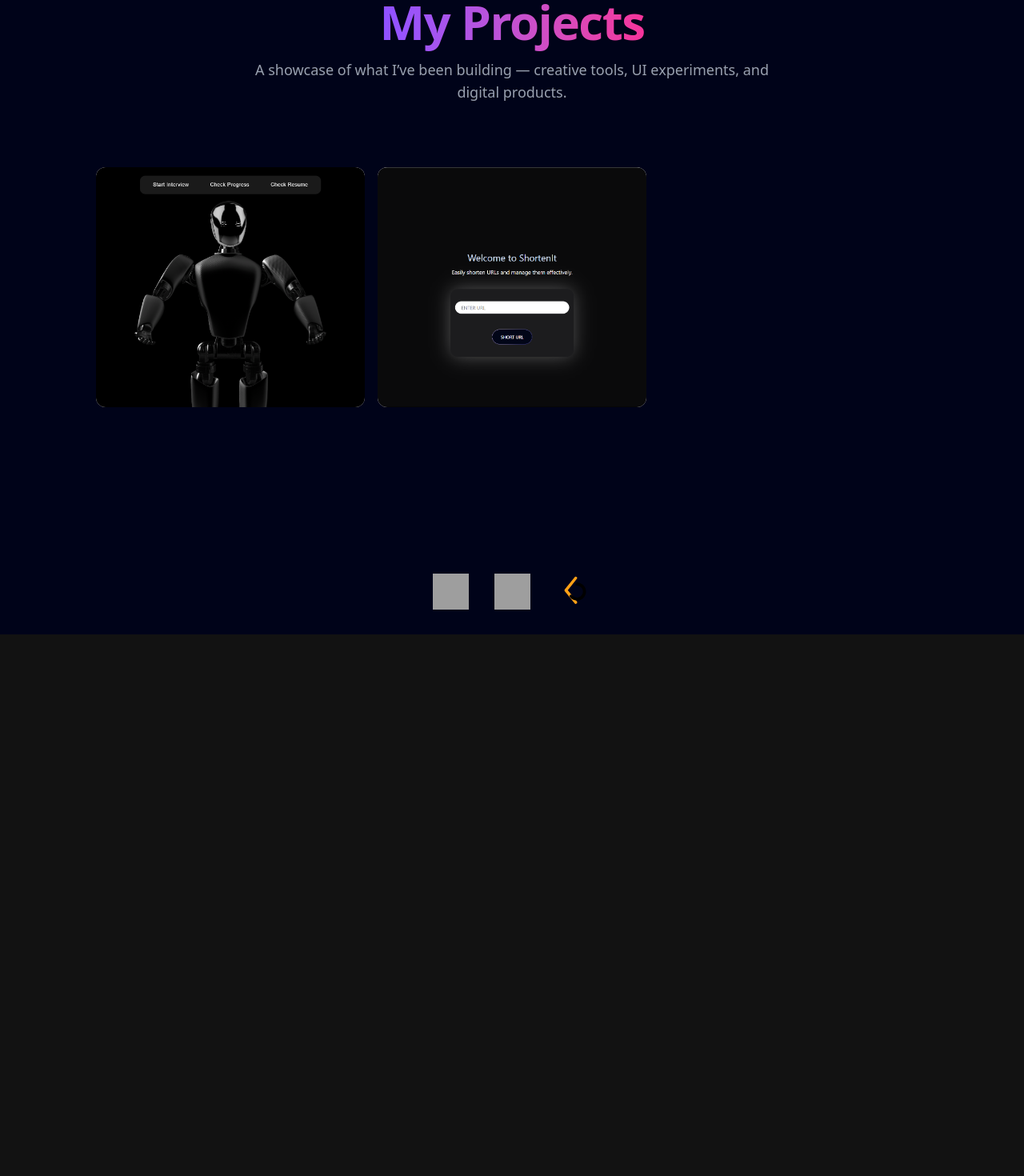
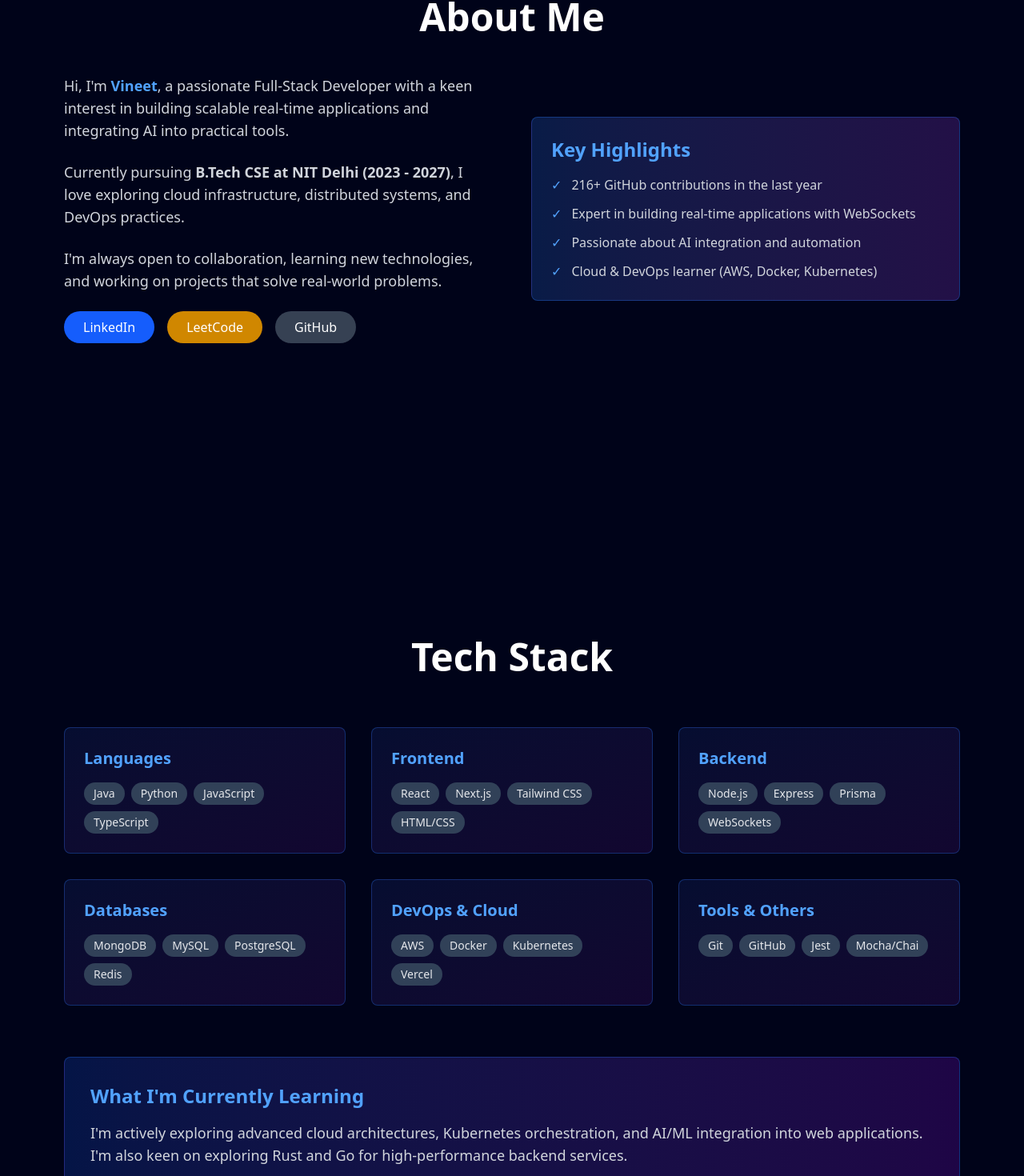
Before and after one commit to vineetj12/portfolio, a Next.js app: page / in a window 1280 px wide. Shown: the part 951-2421 px from the top of the page at 80% size. Before the commit the page ends 1744 px from the top, so only its background shows below. Built offline with nearby package versions, Linux system fonts and the light colour scheme; grey boxes are pictures that could not be loaded.

Commit message:
added _resuma part and add some more information

```diff
--- a/app/page.tsx
+++ b/app/page.tsx
@@ -1,4 +1,6 @@
 import Hero from "@/component/Hero";
+import About from "@/component/About";
+import TechStack from "@/component/TechStack";
 import Project from "@/component/Project";
 import Contectme from "@/component/ui/Contectme";
 export default function Home() {
@@ -6,6 +8,8 @@ export default function Home() {
    <main className="relative bg-black-100 flex justify-center items-center flex-col overflow-hidden mx-auto sm:px-10 px-5">
     <div className="max-w-7xl w-full">
       <Hero />
+      <About />
+      <TechStack />
       <Project />
       <Contectme/>
     </div>
--- /dev/null
+++ b/component/About.tsx
@@ -0,0 +1,65 @@
+import React from 'react'
+
+const About = () => {
+  return (
+    <div id="about" className="min-h-screen bg-black-100 p-10 py-20">
+      <div className="max-w-7xl mx-auto">
+        <h2 className="text-4xl md:text-5xl font-bold mb-12 text-center">About Me</h2>
+
+        <div className="grid grid-cols-1 md:grid-cols-2 gap-12 items-center">
+          <div>
+            <p className="text-lg text-gray-300 mb-6">
+              Hi, I'm <span className="text-blue-400 font-bold">Vineet</span>, a passionate Full-Stack Developer with a keen interest in building scalable real-time applications and integrating AI into practical tools.
+            </p>
+
+            <p className="text-lg text-gray-300 mb-6">
+              Currently pursuing <span className="font-semibold">B.Tech CSE at NIT Delhi (2023 - 2027)</span>, I love exploring cloud infrastructure, distributed systems, and DevOps practices.
+            </p>
+
+            <p className="text-lg text-gray-300 mb-6">
+              I'm always open to collaboration, learning new technologies, and working on projects that solve real-world problems.
+            </p>
+
+            <div className="flex gap-4 flex-wrap">
+              <a href="https://www.linkedin.com/in/vineet0123" target="_blank" rel="noopener noreferrer" className="px-6 py-2 bg-blue-600 hover:bg-blue-700 rounded-full text-white transition">
+                LinkedIn
+              </a>
+              <a href="https://leetcode.com/u/01234vineet/" target="_blank" rel="noopener noreferrer" className="px-6 py-2 bg-yellow-600 hover:bg-yellow-700 rounded-full text-white transition">
+                LeetCode
+              </a>
+              <a href="https://github.com/vineetj12" target="_blank" rel="noopener noreferrer" className="px-6 py-2 bg-gray-700 hover:bg-gray-800 rounded-full text-white transition">
+                GitHub
+              </a>
+            </div>
+          </div>
+
+          <div className="space-y-4">
+            <div className="bg-gradient-to-r from-blue-500/20 to-purple-500/20 p-6 rounded-lg border border-blue-500/30">
+              <h3 className="text-2xl font-bold mb-4 text-blue-400">Key Highlights</h3>
+              <ul className="space-y-3 text-gray-300">
+                <li className="flex items-center gap-3">
+                  <span className="text-blue-400">✓</span>
+                  <span>216+ GitHub contributions in the last year</span>
+                </li>
+                <li className="flex items-center gap-3">
+                  <span className="text-blue-400">✓</span>
+                  <span>Expert in building real-time applications with WebSockets</span>
+                </li>
+                <li className="flex items-center gap-3">
+                  <span className="text-blue-400">✓</span>
+                  <span>Passionate about AI integration and automation</span>
+                </li>
+                <li className="flex items-center gap-3">
+                  <span className="text-blue-400">✓</span>
+                  <span>Cloud & DevOps learner (AWS, Docker, Kubernetes)</span>
+                </li>
+              </ul>
+            </div>
+          </div>
+        </div>
+      </div>
+    </div>
+  )
+}
+
+export default About
--- a/component/Hero.tsx
+++ b/component/Hero.tsx
@@ -40,10 +40,14 @@ const Hero = () => {
           <p className='text-center md:tracking-wider md:-4 text-sm md:text-lg lg:text-2xl'>
             A passionate software engineer turning complex problems into elegant solutions.</p>
             <br />
-        <a href="#about">
-         <MagicButton title='See My Projects'/>
-        </a>
-        <FloatingNav navItems={[{name:"about" , link:"/"}]} />
+        <div className='flex gap-4 flex-wrap justify-center'>
+          <a href="#projects">
+            <MagicButton title='See My Projects'/>
+          </a>
+          <a href="https://drive.google.com/file/d/1XN88XRsXeeqMqDkMU99gcStZpGT6omK4/view?usp=sharing" target="_blank" rel="noopener noreferrer">
+            <MagicButton title='Resume'/>
+          </a>
+        </div>
         </div>
       </div>
     </div>
--- a/component/Project.jsx
+++ b/component/Project.jsx
@@ -5,7 +5,7 @@ import { LayoutGrid } from "./layout-grid";
 import Projectheader from "./Projectheader";
 const Project = () => {
   return (
-    <div className="min-h-screen bg-black-100 p-10">
+    <div id="projects" className="min-h-screen bg-black-100 p-10">
       <Projectheader/>
       <LayoutGrid cards={cards} />
     </div>
--- /dev/null
+++ b/component/TechStack.tsx
@@ -0,0 +1,68 @@
+import React from 'react'
+
+const TechStack = () => {
+  const techCategories = [
+    {
+      title: "Languages",
+      skills: ["Java", "Python", "JavaScript", "TypeScript"]
+    },
+    {
+      title: "Frontend",
+      skills: ["React", "Next.js", "Tailwind CSS", "HTML/CSS"]
+    },
+    {
+      title: "Backend",
+      skills: ["Node.js", "Express", "Prisma", "WebSockets"]
+    },
+    {
+      title: "Databases",
+      skills: ["MongoDB", "MySQL", "PostgreSQL", "Redis"]
+    },
+    {
+      title: "DevOps & Cloud",
+      skills: ["AWS", "Docker", "Kubernetes", "Vercel"]
+    },
+    {
+      title: "Tools & Others",
+      skills: ["Git", "GitHub", "Jest", "Mocha/Chai"]
+    }
+  ]
+
+  return (
+    <div id="tech" className="min-h-screen bg-black-100 p-10 py-20">
+      <div className="max-w-7xl mx-auto">
+        <h2 className="text-4xl md:text-5xl font-bold mb-16 text-center">Tech Stack</h2>
+
+        <div className="grid grid-cols-1 md:grid-cols-2 lg:grid-cols-3 gap-8">
+          {techCategories.map((category, index) => (
+            <div
+              key={index}
+              className="bg-gradient-to-br from-blue-900/20 to-purple-900/20 border border-blue-500/30 rounded-lg p-6 hover:border-purple-500/50 transition"
+            >
+              <h3 className="text-xl font-bold mb-4 text-blue-400">{category.title}</h3>
+              <div className="flex flex-wrap gap-2">
+                {category.skills.map((skill, skillIndex) => (
+                  <span
+                    key={skillIndex}
+                    className="px-3 py-1 bg-slate-700 hover:bg-slate-600 text-gray-200 rounded-full text-sm transition"
+                  >
+                    {skill}
+                  </span>
+                ))}
+              </div>
+            </div>
+          ))}
+        </div>
+
+        <div className="mt-16 bg-gradient-to-r from-blue-600/20 to-purple-600/20 border border-blue-500/30 rounded-lg p-8">
+          <h3 className="text-2xl font-bold mb-4 text-blue-400">What I'm Currently Learning</h3>
+          <p className="text-gray-300 text-lg">
+            I'm actively exploring advanced cloud architectures, Kubernetes orchestration, and AI/ML integration into web applications. I'm also keen on exploring Rust and Go for high-performance backend services.
+          </p>
+        </div>
+      </div>
+    </div>
+  )
+}
+
+export default TechStack
--- a/component/layout-grid.tsx
+++ b/component/layout-grid.tsx
@@ -18,12 +18,8 @@ export const LayoutGrid = ({ cards }: { cards: Card[] }) => {
   const [lastSelected, setLastSelected] = useState<Card | null>(null);
 
 const handleClick = (card: Card) => {
-  if (selected?.id === card.id) {
-    window.open(card.url, "_blank");
-  } else {
-    setLastSelected(selected);
-    setSelected(card);
-  }
+  setLastSelected(selected);
+  setSelected(card);
 };
   const handleOutsideClick = () => {
     setLastSelected(selected);
--- a/projectectdata/data.tsx
+++ b/projectectdata/data.tsx
@@ -1,25 +1,65 @@
 const cards = [
   {
     id: 1,
+    label: "Sentry",
+    url: "https://github.com/vineetj12/sentry",
+    githubUrl: "https://github.com/vineetj12/sentry",
+    content: (
+      <div className="text-white">
+        <h2 className="text-xl font-bold">🛰 Sentry</h2>
+        <p>Real-Time Monitoring System with secure access and fast alerts.</p>
+        <p className="text-sm mt-2">Tech: Node.js, WebSockets, Prisma, PostgreSQL</p>
+        <div className="flex gap-3 mt-4">
+          <a href="https://github.com/vineetj12/sentry" target="_blank" rel="noopener noreferrer" className="px-4 py-2 bg-gray-700 hover:bg-gray-600 rounded text-sm transition">
+            GitHub Code
+          </a>
+        </div>
+      </div>
+    ),
+    className: "md:col-span-2",
+    thumbnail: "/picture/sentry.png",
+  },
+  {
+    id: 2,
     label: "AI Interviewer",
     url: "https://ai-interviewer-xi-indol.vercel.app/",
+    githubUrl: "https://github.com/vineetj12/ai-interviewer",
     content: (
       <div className="text-white">
-        <h2 className="text-xl font-bold">AI Interview Assistant</h2>
-        <p>An AI-powered mock interview tool with dynamic questions, feedback, and scoring.</p>
+        <h2 className="text-xl font-bold">🎤 AI Interviewer</h2>
+        <p>AI-driven mock interviews with automated feedback and scoring.</p>
+        <p className="text-sm mt-2">Tech: React, Node.js, OpenAI API</p>
+        <div className="flex gap-3 mt-4">
+          <a href="https://ai-interviewer-xi-indol.vercel.app/" target="_blank" rel="noopener noreferrer" className="px-4 py-2 bg-blue-600 hover:bg-blue-500 rounded text-sm transition">
+            Live Project
+          </a>
+          <a href="https://github.com/vineetj12/ai-interviewer" target="_blank" rel="noopener noreferrer" className="px-4 py-2 bg-gray-700 hover:bg-gray-600 rounded text-sm transition">
+            GitHub Code
+          </a>
+        </div>
       </div>
     ),
     className: "h-[300px]",
     thumbnail: "/picture/ai-interview.png",
   },
   {
-    id: 2,
+    id: 3,
     label: "URL Shortener",
     url: "https://shorturl-ten-mocha.vercel.app/",
+    githubUrl: "https://github.com/vineetj12/url_shortener",
     content: (
       <div className="text-white">
-        <h2 className="text-xl font-bold">URL Shortener</h2>
-        <p>A web tool to shorten long URLs using hash-based keys with redirection support</p>
+        <h2 className="text-xl font-bold">🔗 URL Shortener</h2>
+        <p>Fast, simple link shortener with automated deployment.</p>
+        <p className="text-sm mt-2">Tech: Next.js, TypeScript, PostgreSQL</p>
+        <div className="flex gap-3 mt-4">
+          <a href="https://shorturl-ten-mocha.vercel.app/" target="_blank" rel="noopener noreferrer" className="px-4 py-2 bg-blue-600 hover:bg-blue-500 rounded text-sm transition">
+            Live Project
+          </a>
+          <a href="https://github.com/vineetj12/url_shortener" target="_blank" rel="noopener noreferrer" className="px-4 py-2 bg-gray-700 hover:bg-gray-600 rounded text-sm transition">
+            GitHub Code
+          </a>
+        </div>
       </div>
     ),
     className: "h-[300px]",
```
